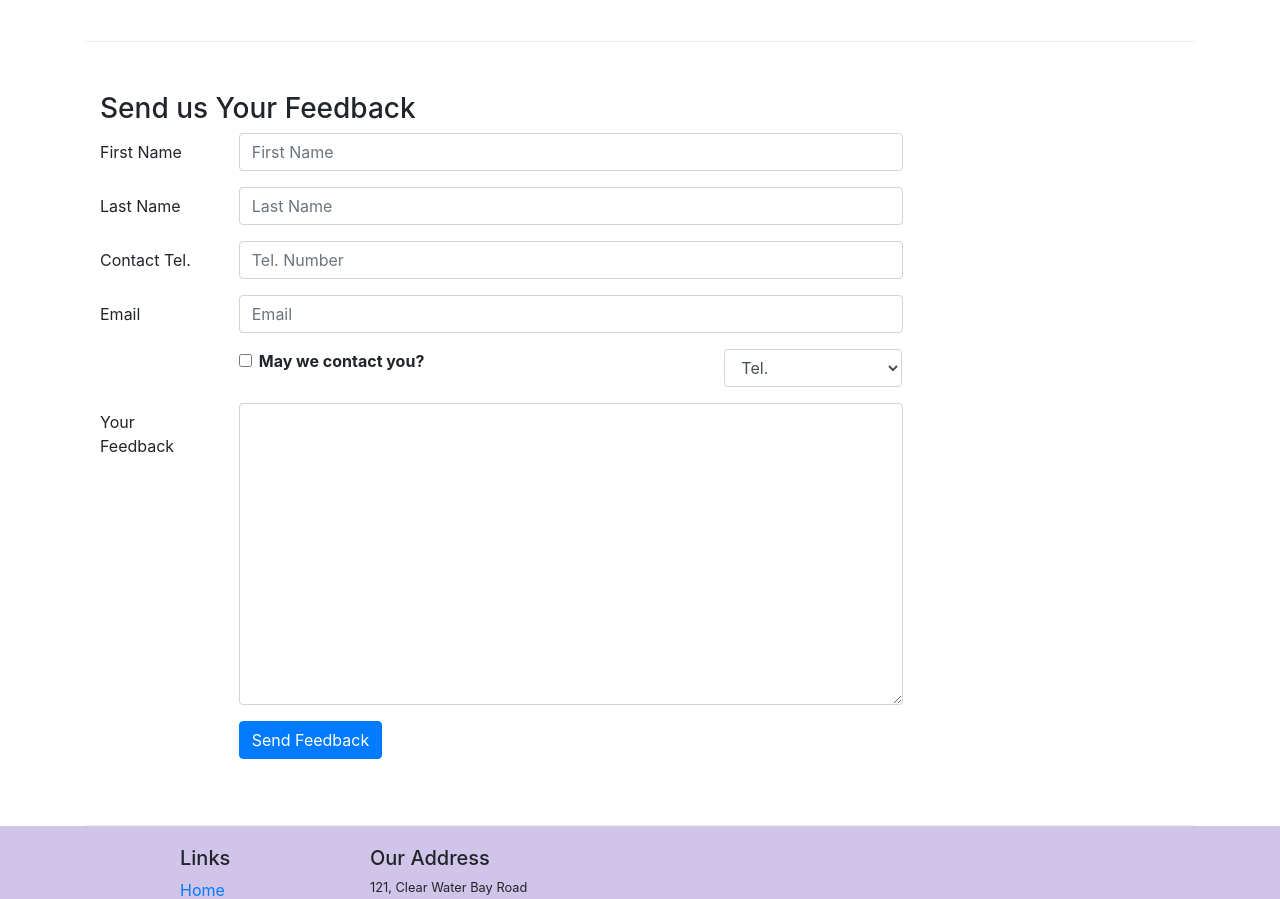
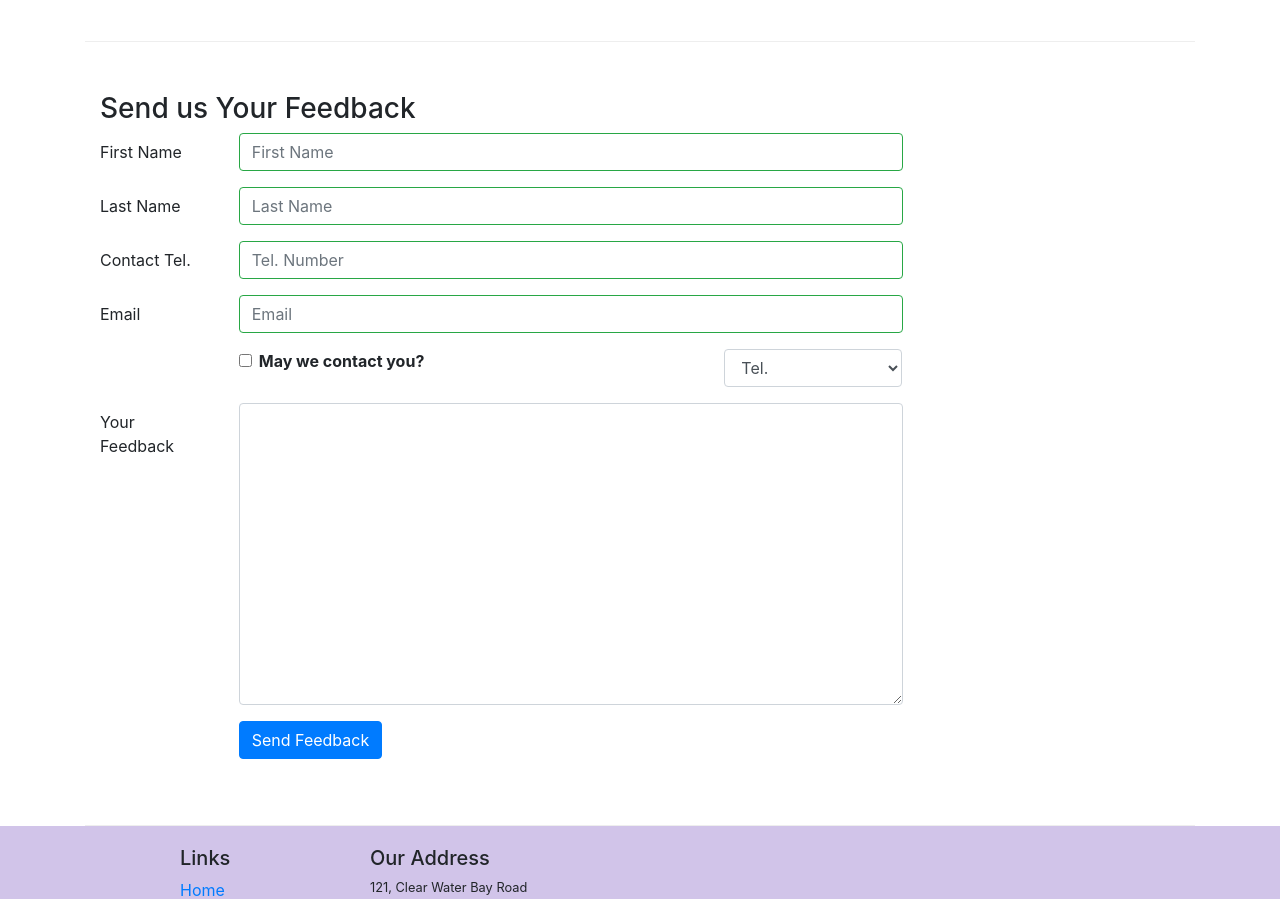
Before and after one commit to ashit1247/Frontend-Web-Development-with-React, a React (Create React App) app: page /contactus in a window 1280 px wide. Shown: the part 840-1739 px from the top of the page. Built offline with nearby package versions, Linux system fonts and the light colour scheme.

Commit message:
Controlled Form Validation

```diff
--- a/src/components/ContactComponent.js
+++ b/src/components/ContactComponent.js
@@ -1,5 +1,5 @@
 import React, { Component } from 'react';
-import { Breadcrumb, BreadcrumbItem, Button, Form, FormGroup, Label, Input, Col } from 'reactstrap';
+import { Breadcrumb, BreadcrumbItem, Button, Form, FormGroup, Label, Input, Col, Row, FormFeedback } from 'reactstrap';
 import { Link } from 'react-router-dom';
 
 class Contact extends Component {
@@ -14,11 +14,18 @@ class Contact extends Component {
             email: '',
             agree: '',
             contactType: '',
-            message: ''
+            message: '',
+            touched: {
+                firstname: false,
+                lastname: false,
+                telnum: false,
+                email: false
+            }
         }
 
         this.handleSubmit = this.handleSubmit.bind(this);
         this.handleInputChange = this.handleInputChange.bind(this);
+        this.handleBlur = this.handleBlur.bind(this);
     }
 
     handleInputChange(event) {
@@ -37,7 +44,44 @@ class Contact extends Component {
         event.preventDefault();
     }
 
+    handleBlur = (field) => (evt) => {
+        this.setState({
+            touched: { ...this.state.touched, [field]: true }
+        });
+    }
+
+    validate(firstname, lastname, telnum, email) {
+        const errors = {
+            firstname: '',
+            lastname: '',
+            telnum: '',
+            email: ''
+        };
+
+        if (this.state.touched.firstname && firstname.length < 3)
+            errors.firstname = "First Name should be >=3 characters";
+        else if (this.state.touched.firstname && firstname.length > 10)
+            errors.firstname = "First Name should be <=10 cjaracters";
+
+        if (this.state.touched.lastname && lastname.length < 3)
+            errors.lastname = "Last Name should be >=3 characters";
+        else if (this.state.touched.lastname && lastname.length > 10)
+            errors.lastname = "Last Name should be <=10 cjaracters";
+
+        const reg = /^\d+$/;
+
+        if (this.state.touched.telnum && !reg.test(telnum))
+            errors.telnum = "Tel. Number should contain only numbers";
+
+        if (this.state.touched.email && email.split('').filter(x => x === '@').length !== 1)
+            errors.email = "Email should contain a @";
+
+        return errors;
+    }
+
     render() {
+
+        const errors = this.validate(this.state.firstname, this.state.lastname, this.state.telnum, this.state.email);
         return (
             <div className="container">
                 <div className="row">
@@ -87,28 +131,44 @@ class Contact extends Component {
                                 <Label htmlFor="firstname" md={2}>First Name</Label>
                                 <Col md={10}>
                                     <Input type="text" id="firstname" name="firstname" placeholder="First Name"
-                                        value={this.state.firstname} onChange={this.handleInputChange} />
+                                        value={this.state.firstname}
+                                        valid={errors.firstname === ''}
+                                        invalid={errors.firstname !== ''}
+                                        onBlur={this.handleBlur('firstname')} onChange={this.handleInputChange} />
+                                    <FormFeedback>{errors.firstname}</FormFeedback>
                                 </Col>
                             </FormGroup>
                             <FormGroup row>
                                 <Label htmlFor="lastname" md={2}>Last Name</Label>
                                 <Col md={10}>
                                     <Input type="text" id="lastname" name="lastname" placeholder="Last Name"
-                                        value={this.state.lastname} onChange={this.handleInputChange} />
+                                        value={this.state.lastname}
+                                        valid={errors.lastname === ''}
+                                        invalid={errors.lastname !== ''}
+                                        onBlur={this.handleBlur('lastname')} onChange={this.handleInputChange} />
+                                    <FormFeedback>{errors.lastname}</FormFeedback>
                                 </Col>
                             </FormGroup>
                             <FormGroup row>
                                 <Label htmlFor="telnum" md={2}>Contact Tel.</Label>
                                 <Col md={10}>
                                     <Input type="tel" id="telnum" name="telnum" placeholder="Tel. Number"
-                                        value={this.state.telnum} onChange={this.handleInputChange} />
+                                        value={this.state.telnum}
+                                        valid={errors.telnum === ''}
+                                        invalid={errors.telnum !== ''}
+                                        onBlur={this.handleBlur('telnum')} onChange={this.handleInputChange} />
+                                    <FormFeedback>{errors.telnum}</FormFeedback>
                                 </Col>
                             </FormGroup>
                             <FormGroup row>
                                 <Label htmlFor="email" md={2}>Email</Label>
                                 <Col md={10}>
                                     <Input type="email" id="email" name="email" placeholder="Email"
-                                        value={this.state.email} onChange={this.handleInputChange} />
+                                        value={this.state.email}
+                                        valid={errors.email === ''}
+                                        invalid={errors.email !== ''}
+                                        onBlur={this.handleBlur('email')} onChange={this.handleInputChange} />
+                                    <FormFeedback>{errors.email}</FormFeedback>
                                 </Col>
                             </FormGroup>
                             <FormGroup row>
--- a/src/components/MainComponent.js
+++ b/src/components/MainComponent.js
@@ -37,7 +37,7 @@ class Main extends Component {
         }
 
         const AboutUsPage = () => {
-            return(
+            return (
                 <About
                     leaders={this.state.leaders}
                 />
```
